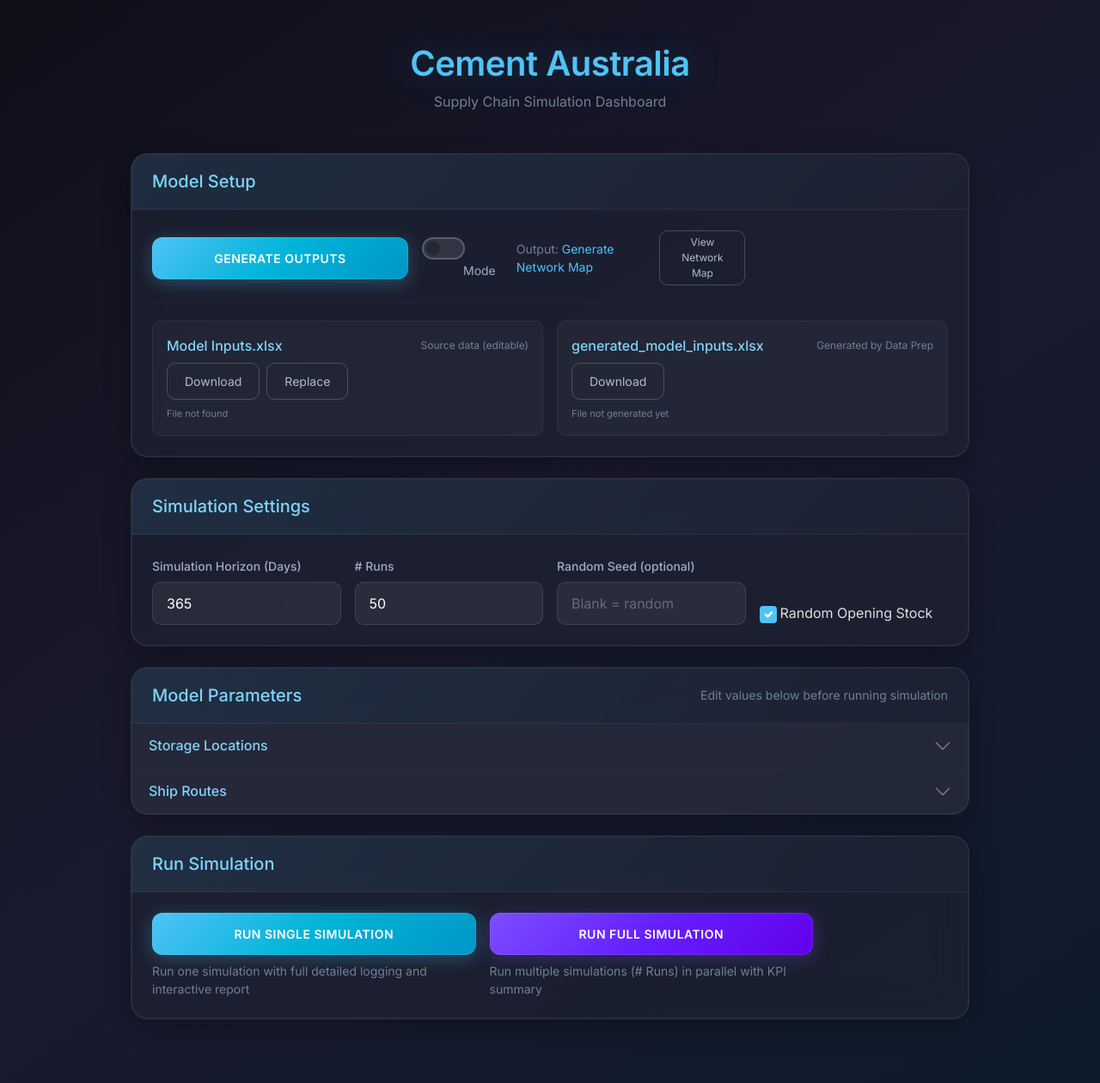
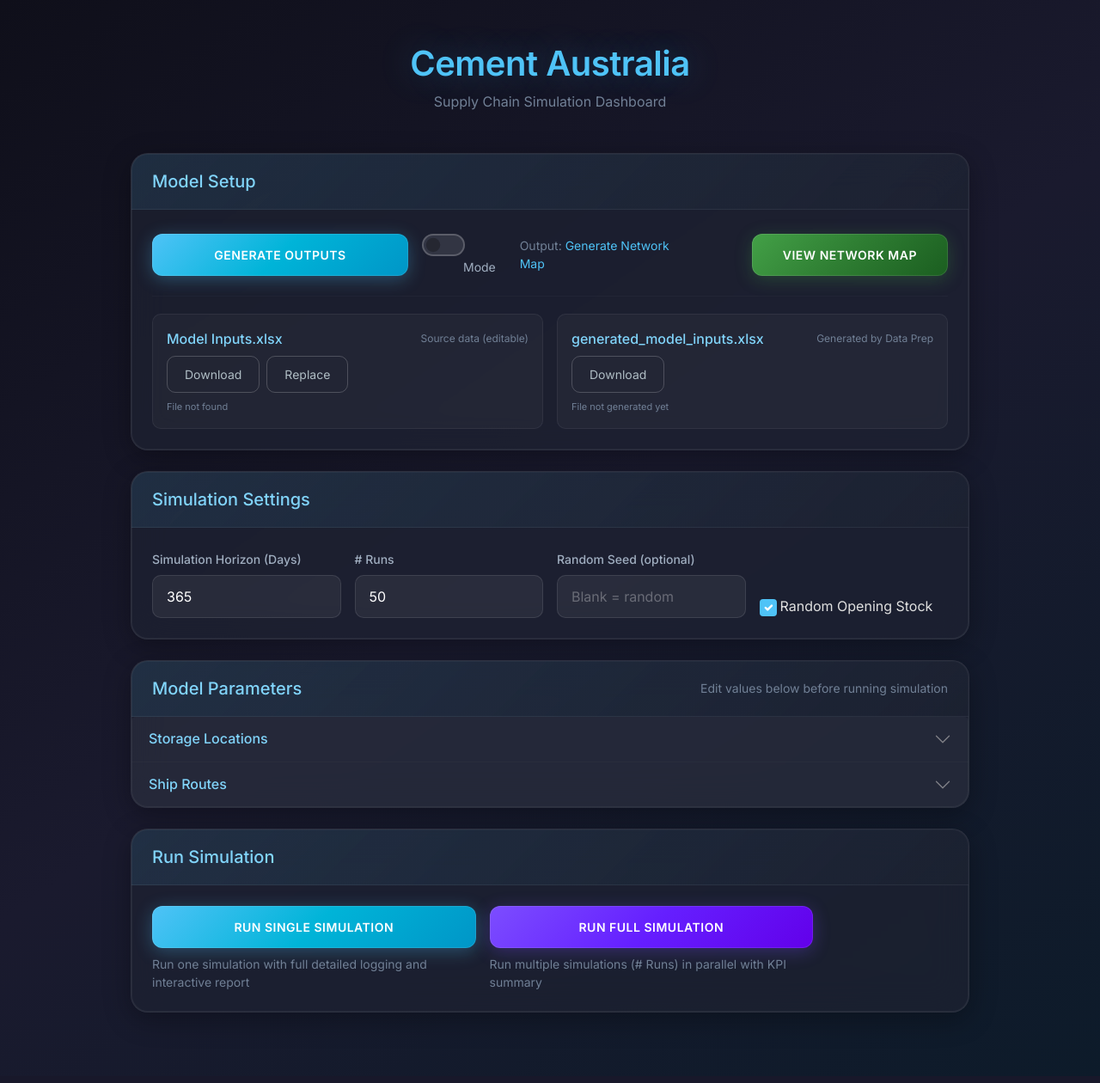
Before and after one commit to ZPrins/CA, a Flask app: page / in a window 1280 px wide. Shown: the whole page at 86% size. After the commit the page ends 1179 px from the top, so only its background shows below. Run offline with Flask 3, Linux system fonts and the light colour scheme.

Commit message:
Style the network map button with a custom green appearance and position it on the right
Add a custom CSS class `.btn-success-custom` for styling and position the "View Network Map" button to the end of the row.

Replit-Commit-Author: Agent
Replit-Commit-Session-Id: 042c3be5-bcaa-412d-a11a-54bd49e15e7f
Replit-Commit-Checkpoint-Type: full_checkpoint
Replit-Commit-Event-Id: 39061b45-a400-447d-ab6d-09bacffad8bf
Replit-Commit-Screenshot-Url: https://storage.googleapis.com/screenshot-production-us-central1/7021497b-e239-4ebb-aabe-96a6d9a99b74/042c3be5-bcaa-412d-a11a-54bd49e15e7f/ZOII0yD
Replit-Helium-Checkpoint-Created: true

```diff
--- a/templates/index.html
+++ b/templates/index.html
@@ -119,6 +119,27 @@
             color: #fff;
         }
         .btn-danger:disabled { opacity: 0.5; transform: none; }
+        .btn-success-custom {
+            background: linear-gradient(135deg, #43a047 0%, #2e7d32 50%, #1b5e20 100%);
+            border: none;
+            font-weight: 600;
+            padding: 14px 36px;
+            border-radius: 12px;
+            box-shadow: 0 4px 20px rgba(67,160,71,0.3), 0 0 0 1px rgba(255,255,255,0.1) inset;
+            transition: all 0.3s ease;
+            text-transform: uppercase;
+            letter-spacing: 0.5px;
+            font-size: 14px;
+            color: #fff;
+            text-decoration: none;
+        }
+        .btn-success-custom:hover {
+            background: linear-gradient(135deg, #2e7d32 0%, #1b5e20 50%, #145214 100%);
+            box-shadow: 0 6px 30px rgba(67,160,71,0.4), 0 0 0 1px rgba(255,255,255,0.15) inset;
+            transform: translateY(-2px);
+            color: #fff;
+        }
+        .btn-success-custom:disabled { opacity: 0.5; transform: none; }
         .btn-outline-light {
             border: 1px solid rgba(255,255,255,0.2);
             color: #b0bec5;
@@ -324,15 +345,17 @@
                             <span id="runDataPrepSpinner" class="spinner-border spinner-border-sm ms-2 d-none"></span>
                         </button>
                     </div>
-                    <div class="col-md-5">
+                    <div class="col-md-4">
                         <div class="d-flex align-items-center gap-4">
                             <div class="form-check form-switch">
                                 <input class="form-check-input" type="checkbox" role="switch" id="prepareInputsToggle" style="width: 50px; height: 26px;">
                                 <label class="form-check-label ms-2" for="prepareInputsToggle" style="color: #a0aec0; font-size: 14px;">Mode</label>
                             </div>
                             <span class="text-muted" style="font-size: 14px;">Output: <span id="dataPrepOutputLabel" style="color: #4fc3f7;">Generate Data</span></span>
-                            <a href="/network-map" target="_blank" class="btn btn-outline-light btn-sm" style="padding: 4px 12px; font-size: 12px;">View Network Map</a>
                         </div>
+                    </div>
+                    <div class="col-md-4 text-end">
+                        <a href="/network-map" target="_blank" class="btn btn-success-custom">View Network Map</a>
                     </div>
                 </div>
                 <div id="dataPrepOutputCard" class="mt-3" style="display: none;">
```
Also changed, not shown: attached_assets/image_1766031082552.png (added).
